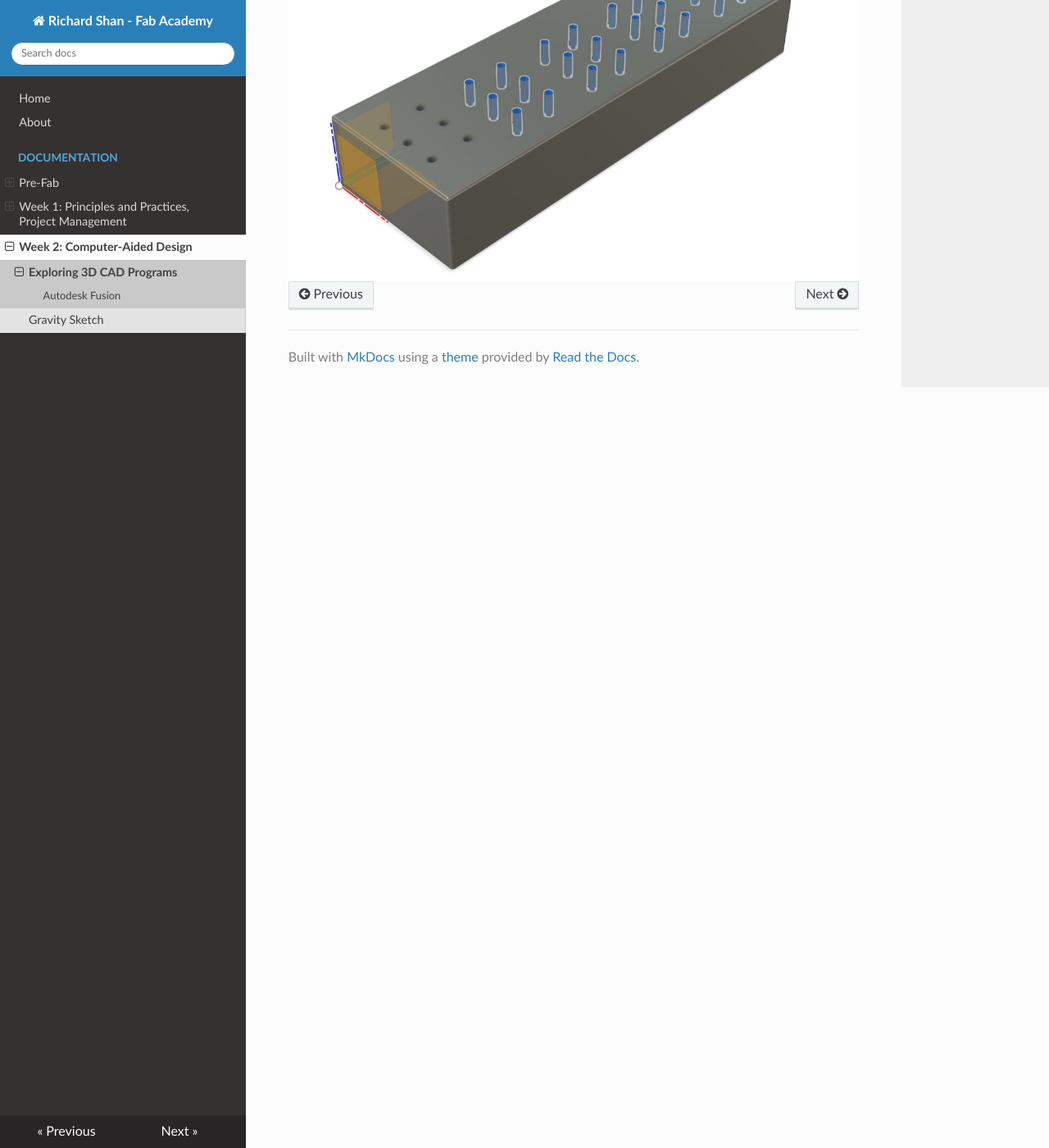
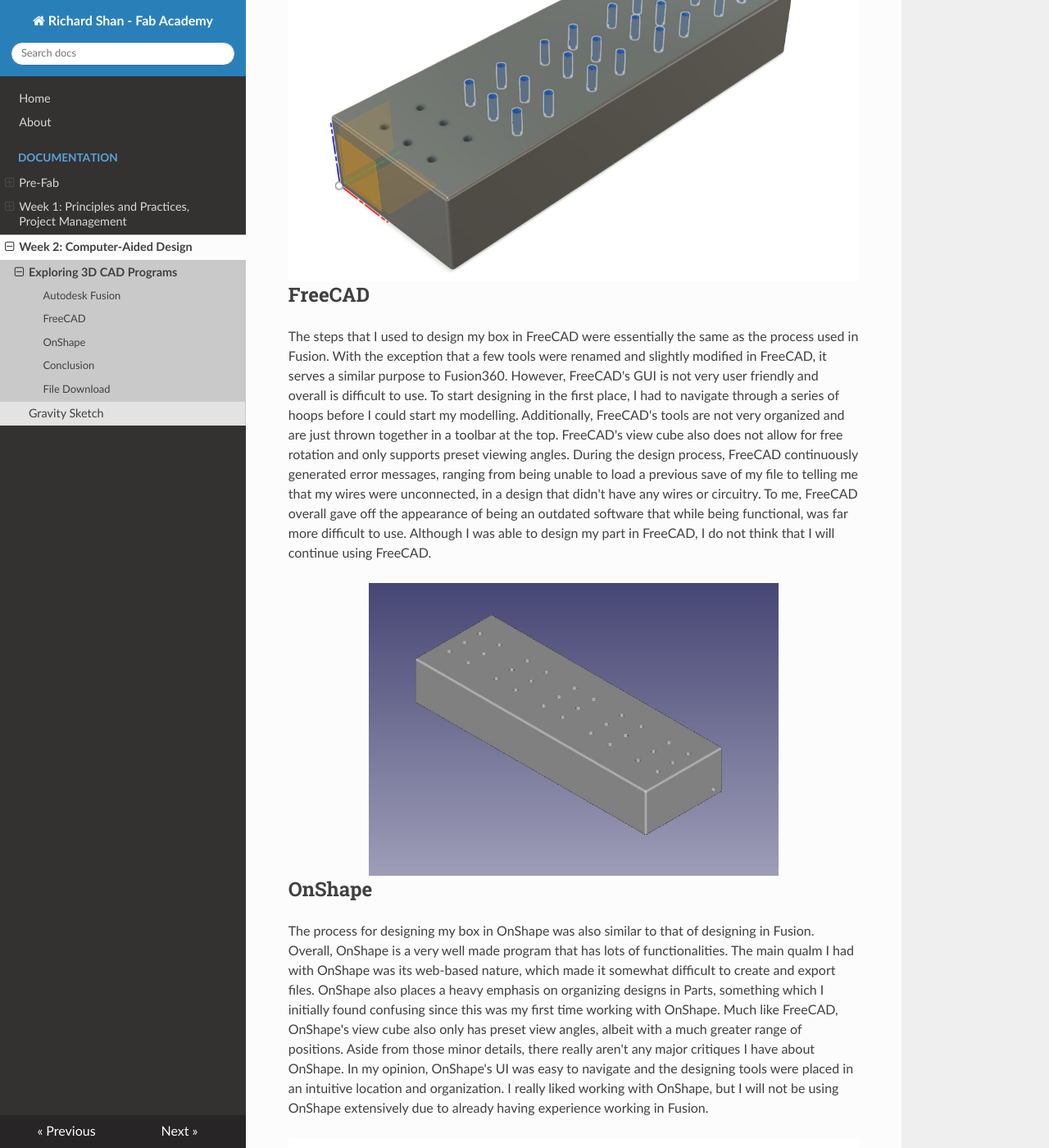
Before and after one commit to richard-shan/fabRepo, an MkDocs documentation site: the page built from docs/lessons/week2/cad.md, in a window 1280 px wide and 1400 px high, scrolled down 2494 px. Shown: the whole window at 82% size. Built offline with MkDocs 1.6.1, drawn with Linux system fonts in a browser that asks for light colours; nearby versions of some CDN libraries; some of the changed text lies outside the part shown.

Commit message:
week 2 documentation

```diff
--- a/docs/lessons/week2/cad.md
+++ b/docs/lessons/week2/cad.md
@@ -37,3 +37,27 @@ Finally, I used the pattern feature to repeat the sketch and extrusion across th
 <center>
 <img src="../../../pics/week2/pattern.jpg" alt="Patterning the holes" width="700"/>
 </center>
+
+## FreeCAD
+
+The steps that I used to design my box in FreeCAD were essentially the same as the process used in Fusion. With the exception that a few tools were renamed and slightly modified in FreeCAD, it serves a similar purpose to Fusion360. However, FreeCAD's GUI is not very user friendly and overall is difficult to use. To start designing in the first place, I had to navigate through a series of hoops before I could start my modelling. Additionally, FreeCAD's tools are not very organized and are just thrown together in a toolbar at the top. FreeCAD's view cube also does not allow for free rotation and only supports preset viewing angles. During the design process, FreeCAD continuously generated error messages, ranging from being unable to load a previous save of my file to telling me that my wires were unconnected, in a design that didn't have any wires or circuitry. To me, FreeCAD overall gave off the appearance of being an outdated software that while being functional, was far more difficult to use. Although I was able to design my part in FreeCAD, I do not think that I will continue using FreeCAD.
+
+<center>
+<img src="../../../pics/week2/freecadDesign.jpg" alt="FreeCAD model of the box" width="500"/>
+</center>
+
+## OnShape
+
+The process for designing my box in OnShape was also similar to that of designing in Fusion. Overall, OnShape is a very well made program that has lots of functionalities. The main qualm I had with OnShape was its web-based nature, which made it somewhat difficult to create and export files. OnShape also places a heavy emphasis on organizing designs in Parts, something which I initially found confusing since this was my first time working with OnShape. Much like FreeCAD, OnShape's view cube also only has preset view angles, albeit with a much greater range of positions. Aside from those minor details, there really aren't any major critiques I have about OnShape. In my opinion, OnShape's UI was easy to navigate and the designing tools were placed in an intuitive location and organization. I really liked working with OnShape, but I will not be using OnShape extensively due to already having experience working in Fusion.
+
+<center>
+<img src="../../../pics/week2/onshapeDesign.jpg" alt="OnShape model of the box" width="700"/>
+</center>
+
+## Conclusion
+
+Out of the three modelling softwares I chose to experiment with, I would only really choose to work with Fusion or OnShape. FreeCAD's convoluted UI and litany of errors made it near unusable for me. As much as Fusion and OnShape have operate similarly, my previous experience working with Fusion as opposed to being brand new to OnShape made the choice obvious. Additionally, the web-based nature of OnShape made it difficult to modify and save files on a local directory, something I believe will be important in later weeks.
+
+## File Download
+
+My file designs can be downloaded [**here**](../week2.zip).
```
Also changed, not shown: docs/pics/week2/onshapeDesign.jpg (added), 1 other file.
